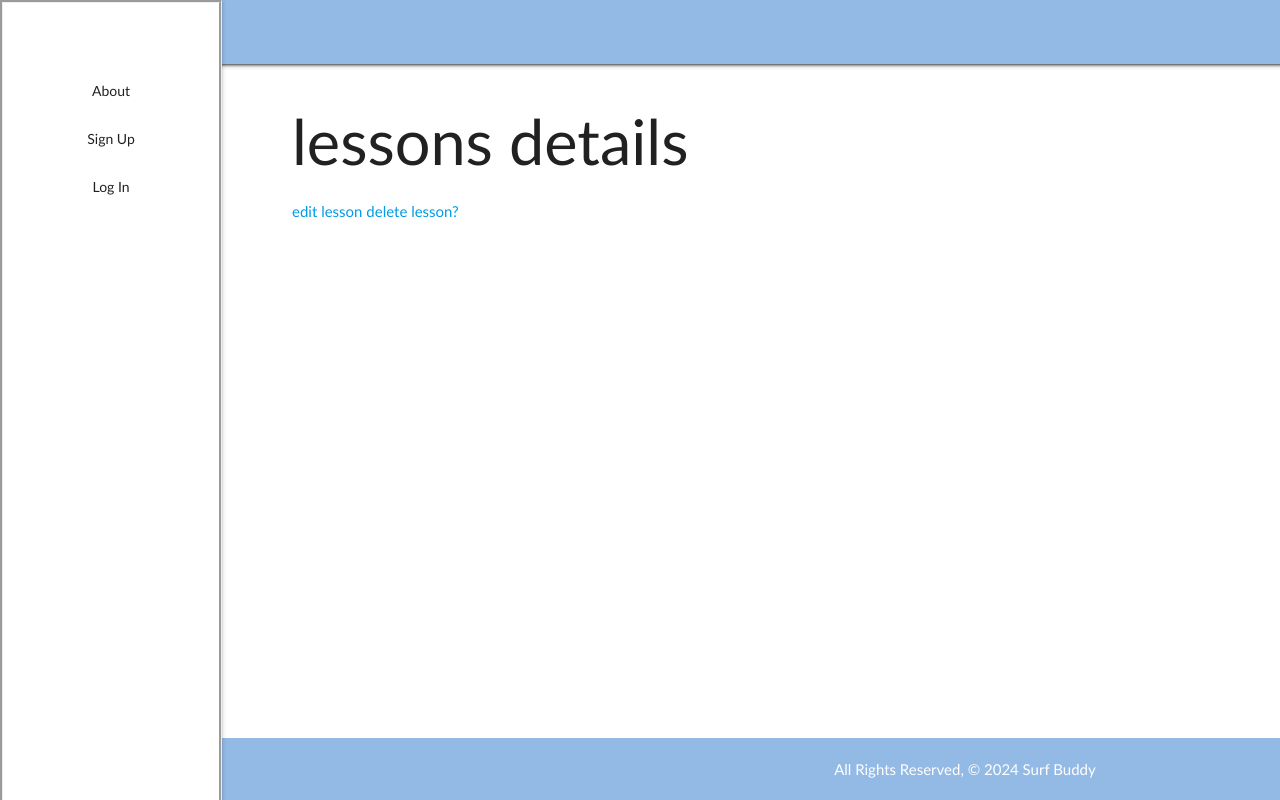
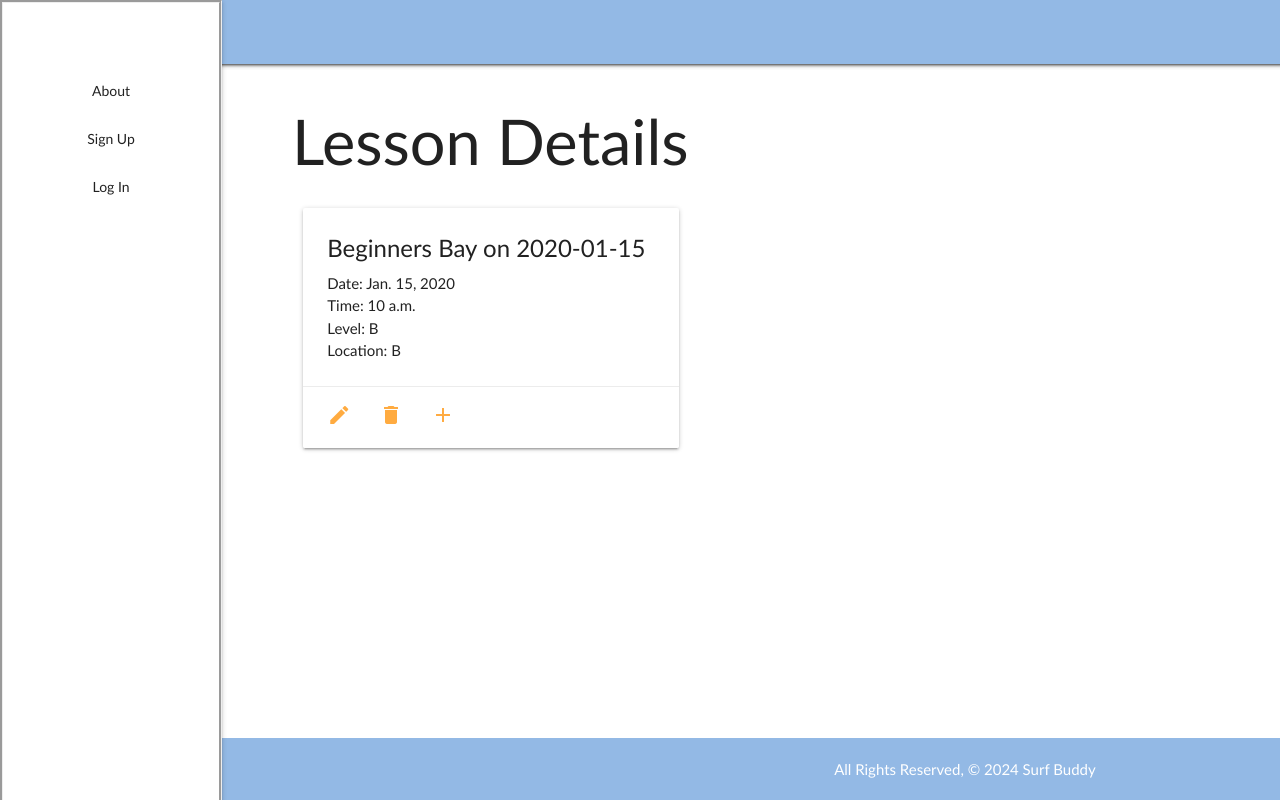
Before and after one commit to chochristinak/swelldevs-surfbuddy, a Django app: page /lessons/1/ in a window 1280 px wide. Run offline with Django 5.2, Linux system fonts and the light colour scheme; tables that the repository leaves empty hold one stand-in row (values such as "Sample post").

Commit message:
Create lesson detail page, add correct path for student index

```diff
--- a/main_app/models.py
+++ b/main_app/models.py
@@ -26,7 +26,7 @@ LEVELS = (
 # Student Model
 class Student(models.Model):
     name = models.CharField(max_length=100)                                                        # student name
-    email = models.EmailField                                                                      # student email
+    email = models.EmailField()                                                                     # student email
     age = models.PositiveIntegerField(validators=[MinValueValidator(5), MaxValueValidator(110)])   # student age must positive and between the ages 5-110
     level = models.CharField(                                                                      # student skill level defaults to beginner
         default=LEVELS[0],
--- a/main_app/templates/base.html
+++ b/main_app/templates/base.html
@@ -22,7 +22,8 @@
       </div>
       {% if user.is_authenticated %}
       <li><a href="{% url 'lessons_create' %}">Add a Lesson</a></li>
-      <li><a href="{% url 'index' %}">View All My Lessons</a></li>
+      <li><a href="{% url 'index' %}">View All Lessons</a></li>
+      <li><a href="{% url 'students_index' %}">View My Lessons</a></li>
       <li>
         <form action="{% url 'logout' %}" method="POST">
           {% csrf_token %}
--- a/main_app/templates/lessons/detail.html
+++ b/main_app/templates/lessons/detail.html
@@ -1,10 +1,25 @@
 {% extends 'base.html' %} {% block content %}
 
-<h1>lessons details</h1>
+<h1>Lesson Details</h1>
 
 <div class="card-action">
-  <a href="{% url 'lessons_update' lesson.id %}"> edit lesson </a>
-  <a href="{% url 'lessons_delete' lesson.id %}"> delete lesson? </a>
-</div>
+  <div class="row">
+    <div class="col s6">
+      <div class="card">
+        <div class="card-content">
+          <span class="card-title">{{ lesson }}</span>
+          <p>Date: {{ lesson.date }}</p>
+          <p>Time: {{ lesson.time }}</p>
+          <p>Level: {{ lesson.level }}</p>
+          <p>Location: {{ lesson.location }}</p>
+        </div>
+        <div class="card-action">
+          <a href="{% url 'lessons_update' lesson.id %}"><i class="material-icons">edit</i></a>
+          <a href="{% url 'lessons_delete' lesson.id %}"><i class="material-icons">delete</i></a>
+           <a href=""><i class="material-icons">add</i></a>
+        </div>
+      </div>
+    </div>
+  </div>
 
-{% endblock %}
+  {% endblock %}
--- a/main_app/templates/lessons/index.html
+++ b/main_app/templates/lessons/index.html
@@ -8,12 +8,10 @@
       <div class="card-content">
         <p>Date: {{ lesson.date }}</p>
         <p>Time: {{ lesson.time }}</p>
-        <p>Level: {{ lesson.level }}</p>
-        <p>Location: {{ lesson.location }}</p>
       </div>
       <div class="card-action">
-        <a href="{% url 'lessons_update' lesson.id %}">Edit Lesson</a>
-        <a href="{% url 'lessons_delete' lesson.id %}">Delete Lesson</a>
+        <a href="{% url 'lessons_detail' lesson.id %}">Details</i></a>
+
       </div>
     </div>
   </a>
--- a/main_app/urls.py
+++ b/main_app/urls.py
@@ -12,5 +12,8 @@ urlpatterns = [
   path('lessons/create/', views.LessonCreate.as_view(), name='lessons_create'),
   path('lessons/<int:pk>/update/', views.LessonUpdate.as_view(), name='lessons_update'),
   path('lessons/<int:pk>/delete/', views.LessonDelete.as_view(), name='lessons_delete'),
-  path('accounts/signup/', views.signup, name='signup')
+  path('accounts/signup/', views.signup, name='signup'),
+
+  path('students/', views.StudentList.as_view(), name='students_index'),
+  path('lessons/<int:lesson_id>/assoc_student/<int:student_id>/', views.assoc_student, name='assoc_student'),
 ]
--- a/main_app/views.py
+++ b/main_app/views.py
@@ -1,9 +1,10 @@
 #-------------------- Module Imports --------------------
 from django.shortcuts import render, redirect
 from django.views.generic.edit import CreateView, UpdateView, DeleteView
+from django.views.generic import ListView, DetailView
 from django.contrib.auth import login
 from django.contrib.auth.forms import UserCreationForm
-from .models import Lesson
+from .models import Lesson, Student
 
 
 #-------------------- Functions --------------------
@@ -47,10 +48,16 @@ def lessons_index(request):
 # Render the Details Page for the specified Lesson
 def lessons_details(request, lesson_id):
   lesson = Lesson.objects.get(id=lesson_id)
+  students = lesson.student.all()
 
   return render(request, 'lessons/detail.html', {
     'lesson': lesson,
+    'students': students
   })
+
+def assoc_student(request, lesson_id, student_id):
+  Lesson.objects.get(id=lesson_id).student.add(student_id)
+  return redirect('detail', lesson_id=lesson_id)
 
 # Create a Lesson in the database using the CreateView Class
 class LessonCreate(CreateView):
@@ -73,11 +80,10 @@ class LessonDelete(DeleteView):
   model = Lesson
   success_url = '/lessons'
 
-
-
-
 #-------------------- Students --------------------
 
+class StudentList(ListView):
+  model = Student
 
 
 #-------------------- Instructors --------------------
```
Also changed, not shown: main_app/templates/main_app/student_list.html (added, +18 -0 lines).
